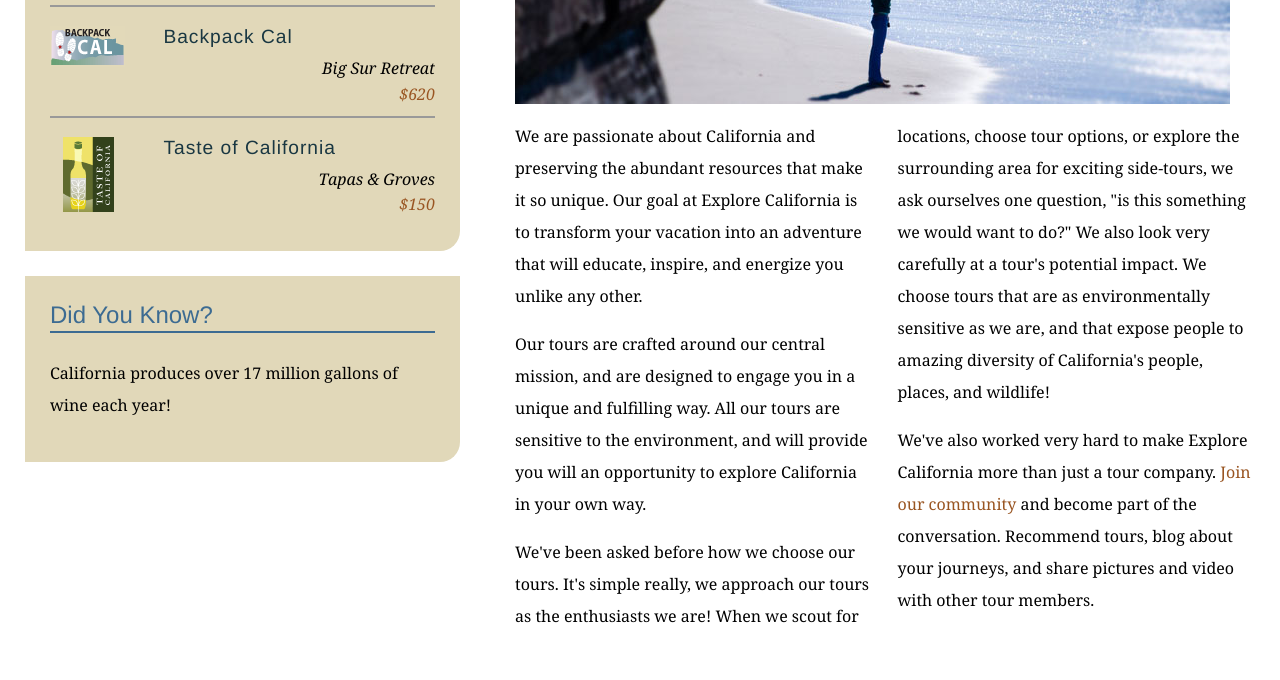
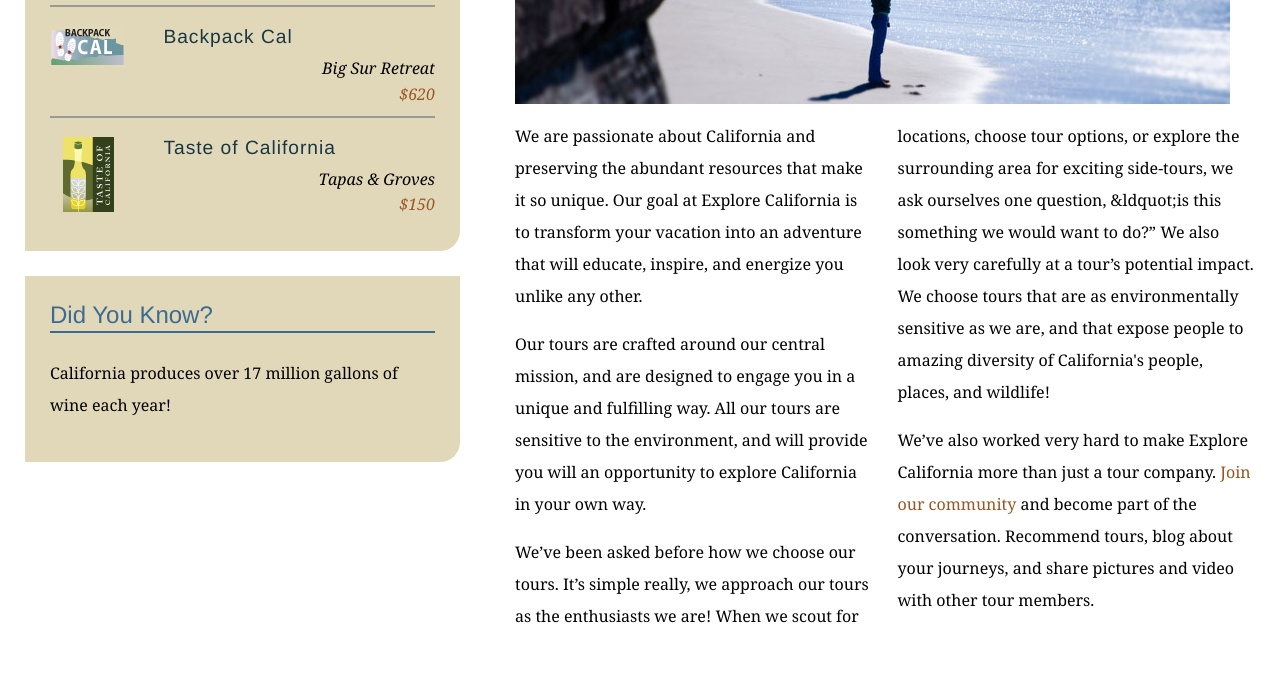
Before and after one commit to nomi811/expore_california-, a plain HTML site: page mission.html in a window 1280 px wide. Shown: the part 580-1260 px from the top of the page. Drawn offline with Linux system fonts and the light colour scheme.

Commit message:
Replaces straight quotes with curly quotes

```diff
--- a/mission.html
+++ b/mission.html
@@ -64,8 +64,8 @@
           <div class="multiCol">
             <p>We are passionate about California and preserving the abundant resources that make it so unique. Our goal at Explore California is to transform your vacation into an adventure that will educate, inspire, and energize you unlike any other.</p>
             <p>Our tours are crafted around our central mission, and are designed to engage you in a unique and fulfilling way. All our tours are sensitive to the environment, and will provide you will an opportunity to explore California in your own way.</p>
-            <p>We've been asked before how we choose our tours. It's simple really, we approach our tours as the enthusiasts we are! When we scout for locations, choose tour options, or explore the surrounding area for exciting side-tours, we ask ourselves one question, &quot;is this something we would want to do?&quot; We also look very carefully at a tour's potential impact. We choose tours that are as environmentally sensitive as we are, and that expose people to amazing diversity of California's people, places, and wildlife!</p>
-            <p>We've also worked very hard to make Explore California more than just a tour company. <a href="explorers/join.html">Join our community</a> and become part of the conversation. Recommend tours, blog about your journeys, and share pictures and video with other tour members.</p>
+            <p>We&rsquo;ve been asked before how we choose our tours. It&rsquo;s simple really, we approach our tours as the enthusiasts we are! When we scout for locations, choose tour options, or explore the surrounding area for exciting side-tours, we ask ourselves one question, &ldquot;is this something we would want to do?&rdquo; We also look very carefully at a tour&rsquo;s potential impact. We choose tours that are as environmentally sensitive as we are, and that expose people to amazing diversity of California's people, places, and wildlife!</p>
+            <p>We&rsquo;ve also worked very hard to make Explore California more than just a tour company. <a href="explorers/join.html">Join our community</a> and become part of the conversation. Recommend tours, blog about your journeys, and share pictures and video with other tour members.</p>
           </div>
         </div>
       </div>
```
